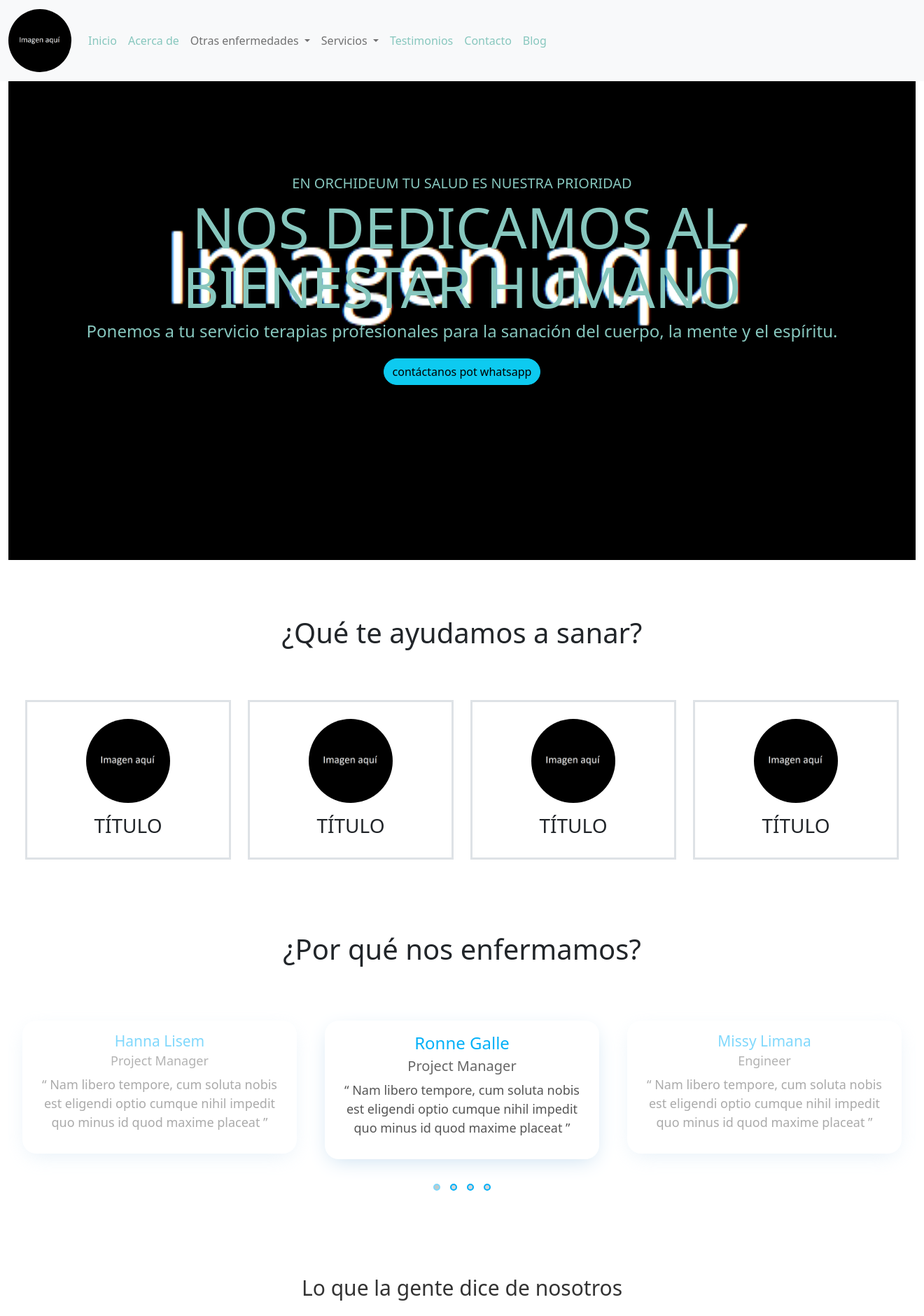
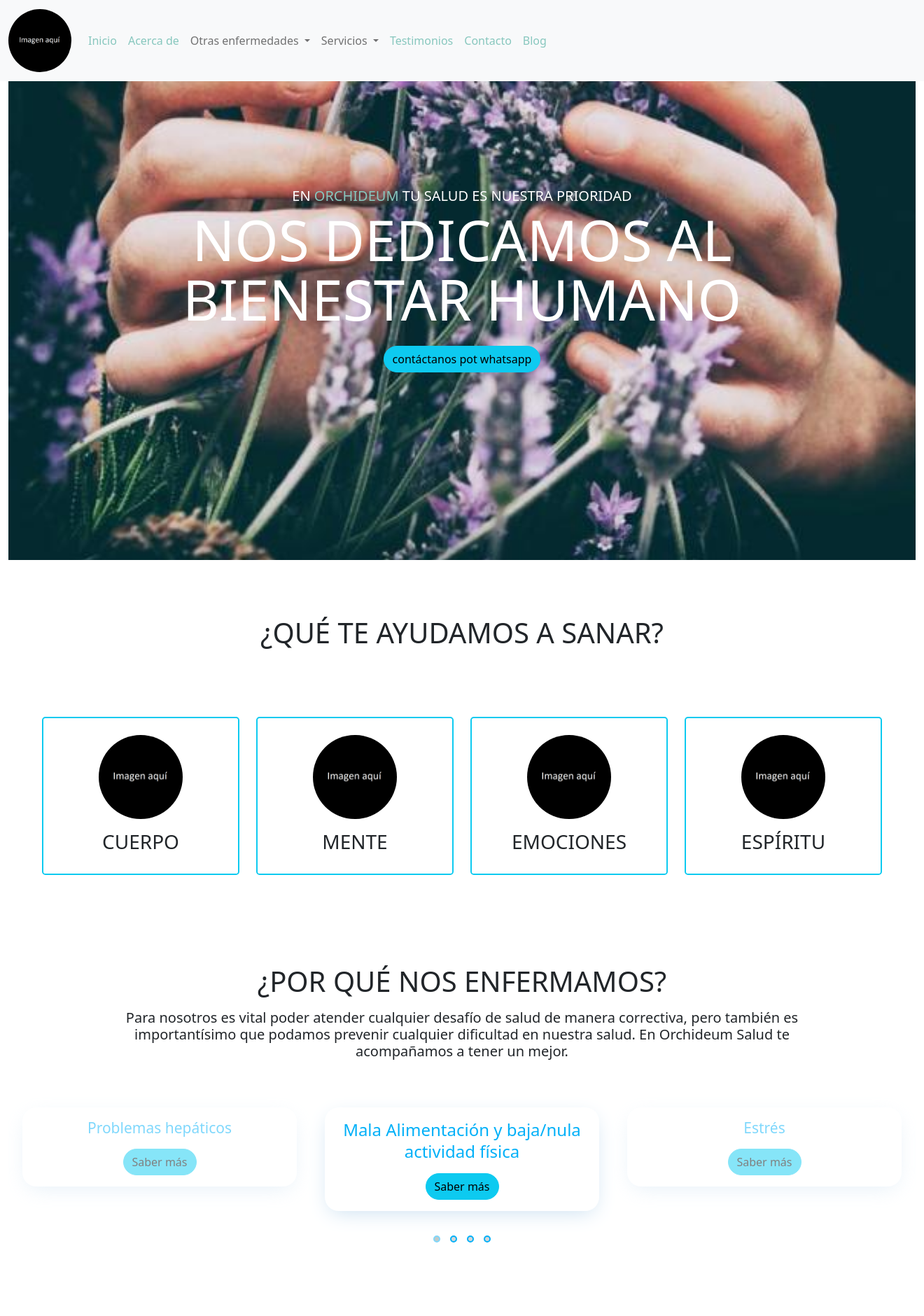
Before and after one commit to Petox03/Orchideum, a PHP site: page / in a window 1320 px wide. Shown: the top 1880 px of the page at 70% size. Run offline with PHP 8.4, Linux system fonts and the light colour scheme; some libraries are stand-ins or nearby versions.

Commit message:
index mejorado

```diff
--- a/css/style.css
+++ b/css/style.css
@@ -41,7 +41,7 @@
 /*Imagen de fondo*/
 .bg-img
 {
-    background-image: url(../img/imgprueba.png);
+    background-image: url(../img/planta.jpg);
     background-repeat: no-repeat;
     background-size: cover;
     background-position: center center;
@@ -49,8 +49,9 @@
 }
 .bg-txt
 {
-    color: #87c7be; /*Es temporal el color*/
-    }
+    color: #fff; /*Es temporal el color*/
+}
+.color{color: #87c7be;}
 @media screen and (min-width:992px)
 {
     .bg-txt-title
--- a/index.html
+++ b/index.html
@@ -95,10 +95,8 @@
 
         <!-- section top -->
         <section class="bg-img text-center d-flex justify-content-center align-items-center flex-column" id="top">
-            <h5 class="bg-txt">EN ORCHIDEUM TU SALUD ES NUESTRA PRIORIDAD</h5>
+            <h5 class="bg-txt">EN <span class="color">ORCHIDEUM</span> TU SALUD ES NUESTRA PRIORIDAD</h5>
             <h1 class="bg-txt bg-txt-title">NOS DEDICAMOS AL <br> BIENESTAR HUMANO</h1>
-            <h4 class="bg-txt">Ponemos a tu servicio terapias profesionales para la sanación del cuerpo, la mente y el
-                espíritu.</h4>
             <a type="button" target="_blank" href="https://api.whatsapp.com/send/?phone=5214641080617&text&app_absent=0"
                 class="mt-3 btn btn-info rounded-pill">contáctanos pot whatsapp</a>
         </section>
@@ -109,31 +107,31 @@
 
         <!-- servicios -->
         <section id="services">
-            <h1 class="text-center mb-5">¿Qué te ayudamos a sanar?</h1>
-            <div class="row d-md-flex justify-content-between p-4">
+            <h1 class="text-center mb-5">¿QUÉ TE AYUDAMOS A SANAR?</h1>
+            <div class="row d-md-flex justify-content-between p-5">
 
                 <div class="col-12 col-md-3 mt-5 mt-md-0">
-                    <div class="border border-3 text-center p-4">
+                    <div class="border border-info border-2 rounded-3 text-center p-4">
                         <img src="img/imgprueba.png" class="rounded-circle" width="120" height="120" alt="">
-                        <h3 class="card-title mt-3 mb-1">TÍTULO</h3>
+                        <h3 class="card-title mt-3 mb-1">CUERPO</h3>
                     </div>
                 </div>
                 <div class="col-12 col-md-3 mt-5 mt-md-0">
-                    <div class="border border-3 text-center p-4">
+                    <div class="border border-info border-2 rounded-3 text-center p-4">
                         <img src="img/imgprueba.png" class="rounded-circle" width="120" height="120" alt="">
-                        <h3 class="card-title mt-3 mb-1">TÍTULO</h3>
+                        <h3 class="card-title mt-3 mb-1">MENTE</h3>
                     </div>
                 </div>
                 <div class="col-12 col-md-3 mt-5 mt-md-0">
-                    <div class="border border-3 text-center p-4">
+                    <div class="border border-info border-2 rounded-3 text-center p-4">
                         <img src="img/imgprueba.png" class="rounded-circle" width="120" height="120" alt="">
-                        <h3 class="card-title mt-3 mb-1">TÍTULO</h3>
+                        <h3 class="card-title mt-3 mb-1">EMOCIONES</h3>
                     </div>
                 </div>
                 <div class="col-12 col-md-3 mt-5 mt-md-0">
-                    <div class="border border-3 text-center p-4">
+                    <div class="border border-info border-2 rounded-3 text-center p-4">
                         <img src="img/imgprueba.png" class="rounded-circle" width="120" height="120" alt="">
-                        <h3 class="card-title mt-3 mb-1">TÍTULO</h3>
+                        <h3 class="card-title mt-3 mb-1">ESPÍRITU</h3>
                     </div>
                 </div>
 
@@ -147,55 +145,57 @@
         <!-- causas -->
         <section id="causes">
 
-            <h1 class="text-center mb-5">¿Por qué nos enfermamos?</h1>
-
+            <h1 class="text-center mb-3">¿POR QUÉ NOS ENFERMAMOS?</h1>
+            <div class="d-flex justify-content-center mb-4">
+                <div class="col-10">
+                    <h5 class="text-center">Para nosotros es vital poder atender cualquier desafío de salud de manera
+                        correctiva, pero también es importantísimo que podamos prevenir cualquier dificultad en nuestra
+                        salud. En Orchideum Salud te acompañamos a tener un mejor.</h5>
+                </div>
+            </div>
             <div class="gtco-testimonials">
                 <div class="owl-carousel owl-carousel1 owl-theme">
                     <div>
                         <div class="card text-center">
                             <div class="card-body">
-                                <h5>Ronne Galle <br />
-                                    <span> Project Manager </span>
-                                </h5>
-                                <p class="card-text">“ Nam libero tempore, cum soluta nobis est eligendi optio cumque
-                                    nihil
-                                    impedit quo minus id quod maxime placeat ” </p>
+                                <h5>Mala Alimentación y baja/nula actividad física</h5>
+                                <button type="button" class="btn btn-info rounded-pill mt-2" data-bs-toggle="modal"
+                                    data-bs-target="#alimentación">
+                                    Saber más
+                                </button>
                             </div>
                         </div>
                     </div>
                     <div>
                         <div class="card text-center">
                             <div class="card-body">
-                                <h5>Missy Limana<br />
-                                    <span> Engineer </span>
-                                </h5>
-                                <p class="card-text">“ Nam libero tempore, cum soluta nobis est eligendi optio cumque
-                                    nihil
-                                    impedit quo minus id quod maxime placeat ” </p>
+                                <h5>Estrés</h5>
+                                <button type="button" class="btn btn-info rounded-pill mt-2" data-bs-toggle="modal"
+                                    data-bs-target="#alimentación">
+                                    Saber más
+                                </button>
                             </div>
                         </div>
                     </div>
                     <div>
                         <div class="card text-center">
                             <div class="card-body">
-                                <h5>Martha Brown<br />
-                                    <span> Project Manager </span>
-                                </h5>
-                                <p class="card-text">“ Nam libero tempore, cum soluta nobis est eligendi optio cumque
-                                    nihil
-                                    impedit quo minus id quod maxime placeat ” </p>
+                                <h5>Pobre gestación emocional</h5>
+                                <button type="button" class="btn btn-info rounded-pill mt-2" data-bs-toggle="modal"
+                                    data-bs-target="#alimentación">
+                                    Saber más
+                                </button>
                             </div>
                         </div>
                     </div>
                     <div>
                         <div class="card text-center">
                             <div class="card-body">
-                                <h5>Hanna Lisem<br />
-                                    <span> Project Manager </span>
-                                </h5>
-                                <p class="card-text">“ Nam libero tempore, cum soluta nobis est eligendi optio cumque
-                                    nihil
-                                    impedit quo minus id quod maxime placeat ” </p>
+                                <h5>Problemas hepáticos</h5>
+                                <button type="button" class="btn btn-info rounded-pill mt-2" data-bs-toggle="modal"
+                                    data-bs-target="#alimentación">
+                                    Saber más
+                                </button>
                             </div>
                         </div>
                     </div>
@@ -279,6 +279,14 @@
         <!-- salto de línea -->
         <span class="sdl">-</span>
 
+        <section>
+            <h1 class="text-center">TE INVITAMOS A VISITARNOS O CONTACTARNOS Y JUNTOS RECORDAREMOS LA BELLEZA DE LA VIDA
+            </h1>
+        </section>
+
+        <!-- salto de línea -->
+        <span class="sdl">-</span>
+
         <!-- contacto -->
         <section id="contact">
             <h1 class="text-center">Contáctanos</h1>
@@ -316,7 +324,10 @@
                     </div>
                 </div>
                 <div class="col-12 col-md-6">
-                    <iframe src="https://www.google.com/maps/embed?pb=!1m18!1m12!1m3!1d3735.5224661750312!2d-101.22361738560016!3d20.56671060876786!2m3!1f0!2f0!3f0!3m2!1i1024!2i768!4f13.1!3m3!1m2!1s0x842c85bb8116f3d1%3A0x9ccc2a8dd8cae25e!2sFray%20Juan%20Bautista%20128%2C%20Las%20Estancias%2C%2036765%20Salamanca%2C%20Gto.%2C%20M%C3%A9xico!5e0!3m2!1ses-419!2sus!4v1612380019618!5m2!1ses-419!2sus" width="640" height="480" frameborder="0" style="border:0;" allowfullscreen="" aria-hidden="false" tabindex="0"></iframe>
+                    <iframe
+                        src="https://www.google.com/maps/embed?pb=!1m18!1m12!1m3!1d3735.5224661750312!2d-101.22361738560016!3d20.56671060876786!2m3!1f0!2f0!3f0!3m2!1i1024!2i768!4f13.1!3m3!1m2!1s0x842c85bb8116f3d1%3A0x9ccc2a8dd8cae25e!2sFray%20Juan%20Bautista%20128%2C%20Las%20Estancias%2C%2036765%20Salamanca%2C%20Gto.%2C%20M%C3%A9xico!5e0!3m2!1ses-419!2sus!4v1612380019618!5m2!1ses-419!2sus"
+                        width="640" height="480" frameborder="0" style="border:0;" allowfullscreen=""
+                        aria-hidden="false" tabindex="0"></iframe>
                 </div>
             </div>
         </section>
@@ -324,6 +335,30 @@
 
     </div>
     <!-- /Contenedor principal -->
+
+    <!-- Modals -->
+
+
+    <!-- alimentación -->
+    <div class="modal fade" id="alimentación" tabindex="-1" aria-labelledby="exampleModalLabel" aria-hidden="true">
+        <div class="modal-dialog">
+            <div class="modal-content">
+                <div class="modal-header">
+                    <h5 class="modal-title" id="exampleModalLabel">Modal title</h5>
+                    <button type="button" class="btn-close" data-bs-dismiss="modal" aria-label="Close"></button>
+                </div>
+                <div class="modal-body">
+                    Se sabe que la mala alimentación puede llegar a afectar en la salud mental y emocional
+                    Lorem ipsum dolor sit amet consectetur adipisicing elit. Excepturi eos eum nostrum ut, alias fugit, in ducimus voluptatem autem libero debitis rerum natus est consequatur explicabo? Tempora facere velit incidunt.
+                </div>
+                <div class="modal-footer">
+                    <button type="button" class="btn btn-secondary" data-bs-dismiss="modal">Cerrar</button>
+                </div>
+            </div>
+        </div>
+    </div>
+
+    <!-- /Modals -->
 
     <!-- scripts -->
     <script src="js/jquery-3.4.1.js"></script>
```
Also changed, not shown: img/planta.jpg (added), img/planta2.jpg (added).
